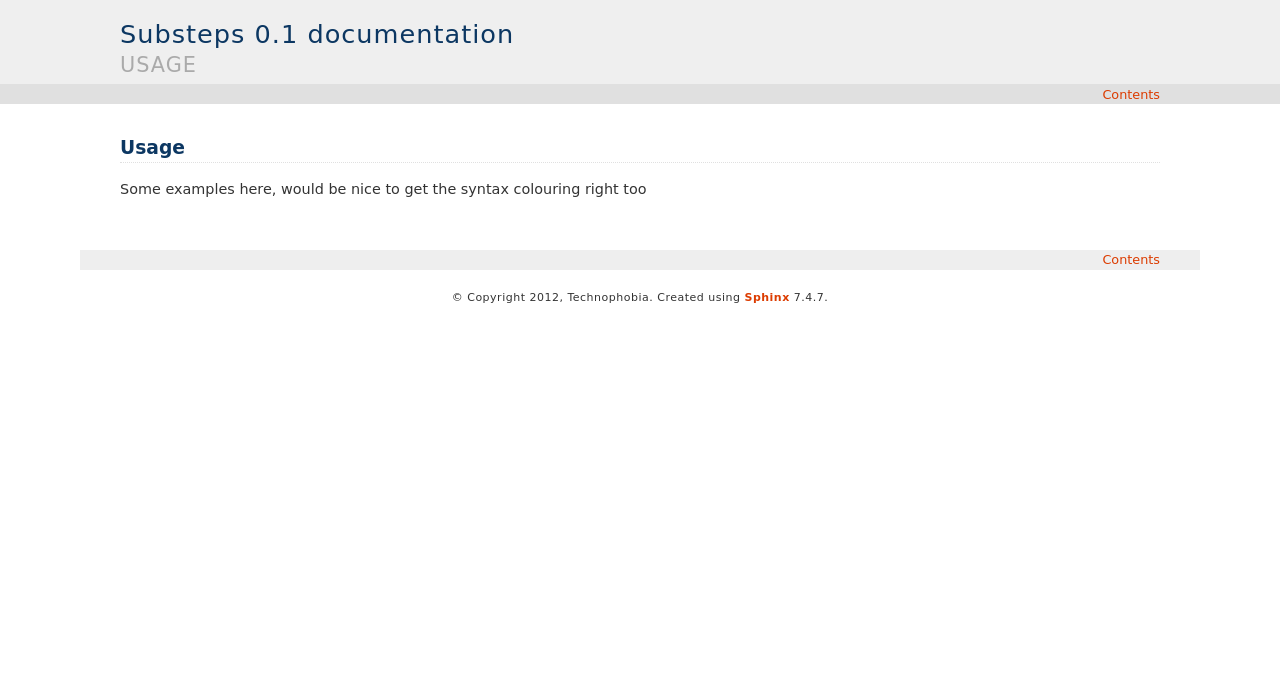
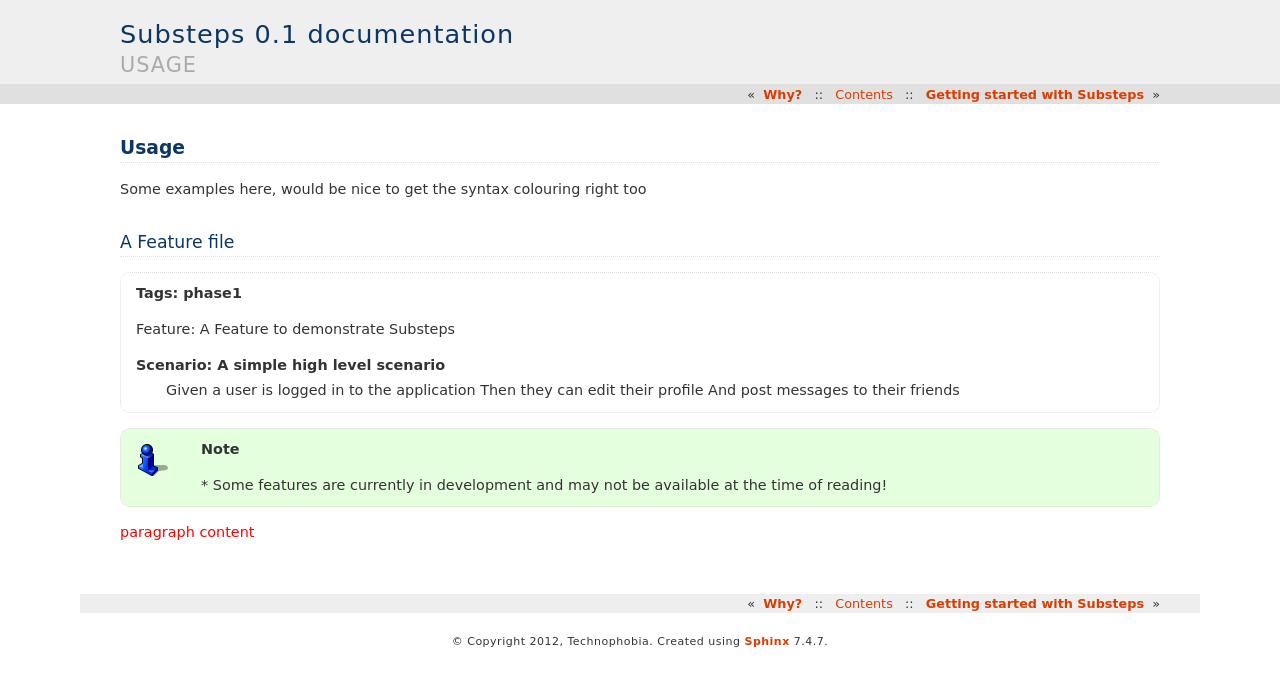
Before and after one commit to G2G3Digital/substeps, a Sphinx documentation site: the page built from docs/using.rst, in a window 1280 px wide. Shown: the top 686 px of the page. Built offline with Sphinx 7.4.7, drawn with Linux system fonts in a browser that asks for light colours.

Commit message:
more docs

```diff
--- a/docs/index.rst
+++ b/docs/index.rst
@@ -27,7 +27,7 @@ Key Benefits
    :glob:
 
    why*
-
+   using*
    getting_started*
    extending*
    related*
--- a/docs/using.rst
+++ b/docs/using.rst
@@ -2,3 +2,31 @@ Usage
 =====
 
 Some examples here, would be nice to get the syntax colouring right too
+
+A Feature file
+--------------
+
+.. admonition::
+   Tags: phase1
+
+   Feature: A Feature to demonstrate Substeps
+
+   Scenario: A simple high level scenario
+      Given a user is logged in to the application
+      Then they can edit their profile
+      And post messages to their friends
+
+.. Note::
+   `*` Some features are currently in development and may not be available at the time of reading!
+
+
+.. raw:: html
+
+   <div style="color:red;">
+
+
+   paragraph content
+
+.. raw:: html
+
+   </div>
```
